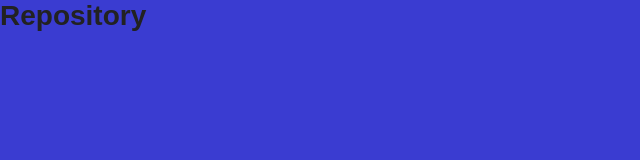
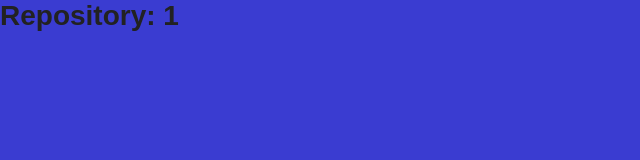
Before and after one commit to benmacario/api-github-repository, a React (Create React App) app: page /repository/1 in a window 1280 px wide. Shown: the top 160 px of the page, without its empty margins (0-640 px from the left). Built offline with nearby package versions, Linux system fonts and the light colour scheme.

Commit message:
route navigation

```diff
--- a/src/pages/Main/index.js
+++ b/src/pages/Main/index.js
@@ -1,6 +1,7 @@
 import React, { Component } from 'react';
 
 import { FaGithubAlt, FaPlus, FaSpinner } from 'react-icons/fa';
+import { Link } from 'react-router-dom';
 import { Container, Form, SubmitButton, List } from './style';
 
 import api from '../../services/api';
@@ -12,6 +13,24 @@ export default class Main extends Component {
     repositories: [],
     loading: false,
   };
+
+  // Carregar os dados do localStorage
+  componentDidMount() {
+    const repositories = localStorage.getItem('repositories');
+
+    if (repositories) {
+      this.setState({ repositories: JSON.parse(repositories) });
+    }
+  }
+
+  // Salva os dados no localStorage
+  componentDidUpdate(_, prevState) {
+    const { repositories } = this.state;
+
+    if (prevState.repositories !== repositories) {
+      localStorage.setItem('repositories', JSON.stringify(repositories));
+    }
+  }
 
   handleInputChange = (e) => {
     this.setState({ newRepository: e.target.value });
@@ -67,7 +86,9 @@ export default class Main extends Component {
           {repositories.map((repository) => (
             <li key={repository.name}>
               <span>{repository.name}</span>
-              <a href="#">Detalhes</a>
+              <Link to={`/repository/${encodeURIComponent(repository.name)}`}>
+                Detalhes
+              </Link>
             </li>
           ))}
         </List>
--- a/src/pages/Repository/index.js
+++ b/src/pages/Repository/index.js
@@ -1,5 +1,5 @@
 import React from 'react';
 
-export default function Repository() {
-  return <h1>Repository</h1>;
+export default function Repository({ match }) {
+  return <h1>Repository: {decodeURIComponent(match.params.repository)}</h1>;
 }
--- a/src/routes.js
+++ b/src/routes.js
@@ -9,7 +9,7 @@ export default function Routes() {
     <BrowserRouter>
       <Switch>
         <Route path="/" exact component={Main} />
-        <Route path="/repository" component={Repository} />
+        <Route path="/repository/:repository" component={Repository} />
       </Switch>
     </BrowserRouter>
   );
```
